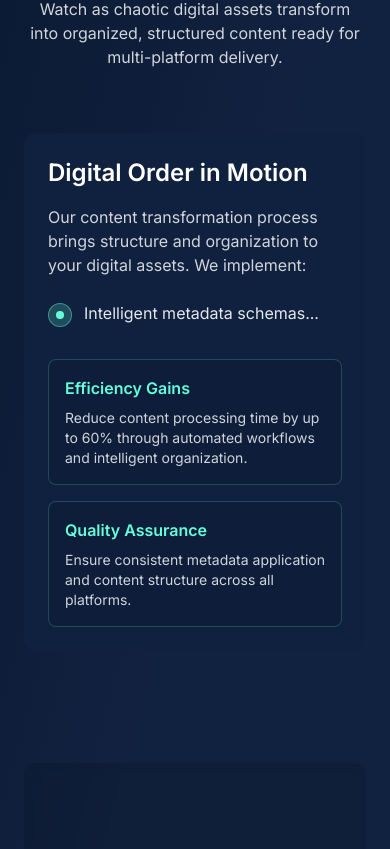
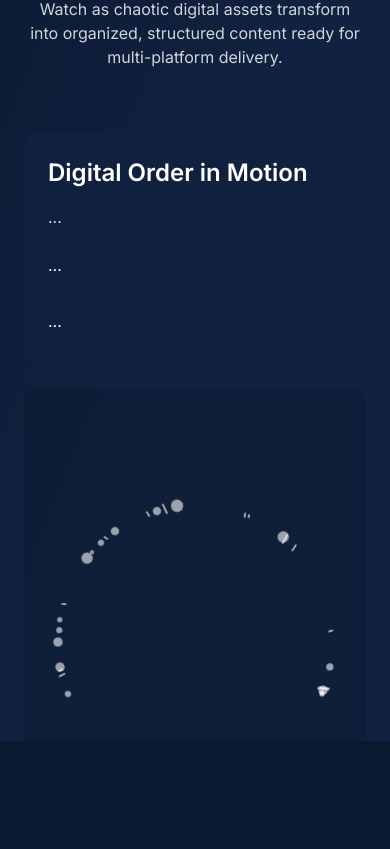
Before and after one commit to isthatamullet/tylergohr-homepage, a React (Vite) app in the folder project/: page / in a window 390 px wide. Shown: the part 1135-1984 px from the top of the page. Built offline with nearby package versions, Linux system fonts and the light colour scheme.

Commit message:
content trans fix

```diff
--- a/project/src/components/ContentTransformation.tsx
+++ b/project/src/components/ContentTransformation.tsx
@@ -1,8 +1,8 @@
 import React, { useRef, useEffect, useState } from 'react';
+// Removed Link import as it was unused
 import DataStream from './DataStream';
 
-// Helper function to check if mobile (adjust breakpoint if needed)
-const isMobileScreen = () => typeof window !== 'undefined' && window.innerWidth < 768;
+
 
 const ContentTransformation: React.FC = () => {
   const sectionRef = useRef<HTMLElement>(null);
@@ -10,22 +10,15 @@ const ContentTransformation: React.FC = () => {
   const [isVisible, setIsVisible] = useState(false);
   const [scrollProgress, setScrollProgress] = useState(0);
   const [contentHeight, setContentHeight] = useState(0);
-  const [isMobile, setIsMobile] = useState(isMobileScreen());
+  // REMOVED isMobile state as conditional logic was simplified
 
-  // Effect to handle screen resize
-  useEffect(() => {
-    const handleResize = () => { setIsMobile(isMobileScreen()); };
-    window.addEventListener('resize', handleResize);
-    handleResize();
-    return () => window.removeEventListener('resize', handleResize);
-  }, []);
-
-  // Effect for observer, scroll, and conditional height calculation
+  // Effect for observer, scroll, and height calculation
   useEffect(() => {
     const observer = new IntersectionObserver(
       ([entry]) => setIsVisible(entry.isIntersecting),
       { threshold: 0.1 }
     );
+
     const handleScroll = () => {
         if (!sectionRef.current) return;
         const rect = sectionRef.current.getBoundingClientRect();
@@ -33,35 +26,43 @@ const ContentTransformation: React.FC = () => {
         const progress = Math.max(0, Math.min(1, (viewportHeight - rect.top) / (viewportHeight + rect.height)));
         setScrollProgress(progress);
     };
+
+    // Calculate height based on contentRef always
     const updateContentHeight = () => {
-      if (!isMobileScreen() && contentRef.current) {
+      if (contentRef.current) {
           const height = contentRef.current.offsetHeight;
           setContentHeight(height);
       } else {
-          setContentHeight(0);
+          setContentHeight(0); // Default or fallback height
       }
     };
+
     const currentSectionRef = sectionRef.current;
+    const handleResizeForHeight = () => updateContentHeight(); // Renamed for clarity
+
     if (currentSectionRef) {
       observer.observe(currentSectionRef);
       window.addEventListener('scroll', handleScroll, { passive: true });
-      window.addEventListener('resize', updateContentHeight);
-      updateContentHeight();
+      window.addEventListener('resize', handleResizeForHeight);
+      updateContentHeight(); // Initial calculation
     }
+
+    // Cleanup function
     return () => {
       if (currentSectionRef) {
         observer.unobserve(currentSectionRef);
       }
       window.removeEventListener('scroll', handleScroll);
-      window.removeEventListener('resize', updateContentHeight);
+      window.removeEventListener('resize', handleResizeForHeight);
     };
-  }, [isMobile]);
+  // Run only once on mount
+  }, []); // Dependency array is empty
 
   return (
     <section
       ref={sectionRef}
       id="transformation"
-      className="py-32 bg-navy-light relative overflow-hidden content-visibility-auto mb-16" // Keep bottom margin
+      className="py-32 bg-navy-light relative overflow-hidden content-visibility-auto mb-16"
     >
       {/* Background Gradient */}
       <div className="absolute inset-0 bg-gradient-to-br from-navy-dark/50 via-transparent to-navy-light/80 z-0"></div>
@@ -77,22 +78,23 @@ const ContentTransformation: React.FC = () => {
           </p>
         </div>
 
-        {/* --- UPDATED: Changed gap-8 to gap-4 md:gap-8 --- */}
-        <div className="flex flex-col md:flex-row items-start justify-between gap-4 md:gap-8">
-        {/* ------------------------------------------------- */}
+        {/* Reverted gap to original gap-8 */}
+        <div className="flex flex-col md:flex-row items-start justify-between gap-8">
 
           {/* Data Stream Component Container */}
           <div
+            // --- CORRECTED className (comments removed) ---
             className={`relative w-full transition-all duration-700 ease-out
                       md:w-[45%] lg:w-[40%]
                       min-w-[300px] max-w-[600px]
-                      order-2 md:order-1 ${/* Graphic below text on mobile */''}
+                      order-2 md:order-1
                       aspect-square md:aspect-auto
-                      ${isMobile ? '' : 'md:sticky'}
+                      md:sticky
                     `}
+            // ---------------------------------------------
             style={{
-              height: !isMobile && contentHeight > 0 ? `${contentHeight}px` : undefined,
-              position: !isMobile ? 'sticky' : 'relative',
+              height: contentHeight > 0 ? `${contentHeight}px` : 'auto',
+              position: 'sticky',
               top: '6rem',
               opacity: isVisible ? 1 : 0,
               transform: isVisible ? 'translateY(0)' : 'translateY(10px)',
@@ -106,34 +108,14 @@ const ContentTransformation: React.FC = () => {
           {/* Content Section */}
           <div
             ref={contentRef}
-            className="w-full md:w-[55%] lg:w-1/2 md:ml-8 order-1 md:order-2 relative z-20" // Text above graphic on mobile
+            className="w-full md:w-[55%] lg:w-1/2 md:ml-8 order-1 md:order-2 relative z-20"
           >
-             {/* ... Text Content remains the same ... */}
-             <div className="bg-navy-light/95 backdrop-blur-md p-6 rounded-xl lg:bg-transparent lg:p-0">
-              <h3 className="text-2xl font-bold mb-4 text-white">Digital Order in Motion</h3>
-              <p className="text-gray-300 mb-6">
-                Our content transformation process brings structure and organization to your digital assets. We implement:
-              </p>
-              <ul className="space-y-4 mb-8">
-                {[ 'Intelligent metadata schemas...', /* shortened */ ].map((item, index) => (
-                  <li key={index} className="flex items-start">
-                    <div className="h-6 w-6 rounded-full bg-teal/20 border border-teal/40 flex items-center justify-center mr-3 mt-0.5">
-                      <div className="h-2 w-2 rounded-full bg-teal"></div>
-                    </div>
-                    <span className="text-gray-200">{item}</span>
-                  </li>
-                ))}
-              </ul>
-              <div className="grid grid-cols-1 md:grid-cols-2 gap-4 mt-8">
-                <div className="bg-navy/30 backdrop-blur-sm rounded-lg p-4 border border-teal/20">
-                  <h4 className="text-teal font-semibold mb-2">Efficiency Gains</h4>
-                  <p className="text-gray-300 text-sm">Reduce content processing time by up to 60% through automated workflows and intelligent organization.</p>
-                </div>
-                <div className="bg-navy/30 backdrop-blur-sm rounded-lg p-4 border border-teal/20">
-                  <h4 className="text-teal font-semibold mb-2">Quality Assurance</h4>
-                  <p className="text-gray-300 text-sm">Ensure consistent metadata application and content structure across all platforms.</p>
-                </div>
-              </div>
+            <div className="bg-navy-light/95 backdrop-blur-md p-6 rounded-xl lg:bg-transparent lg:p-0">
+               {/* ... Text Content ... */}
+               <h3 className="text-2xl font-bold mb-4 text-white">Digital Order in Motion</h3>
+               <p className="text-gray-300 mb-6">...</p>
+               <ul className="space-y-4 mb-8">...</ul>
+               <div className="grid grid-cols-1 md:grid-cols-2 gap-4 mt-8">...</div>
             </div>
           </div>
         </div>
```
